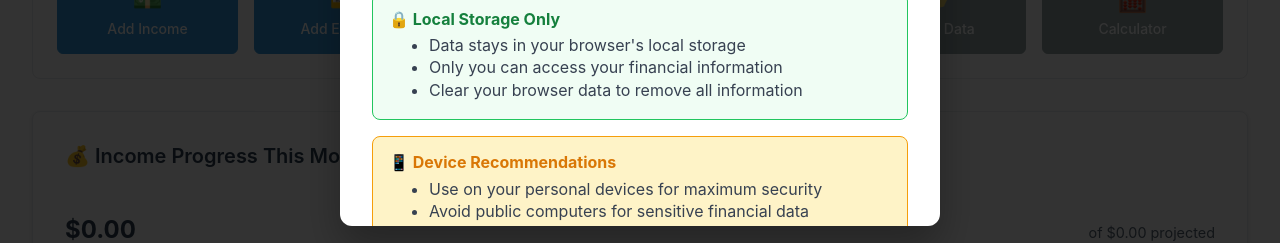
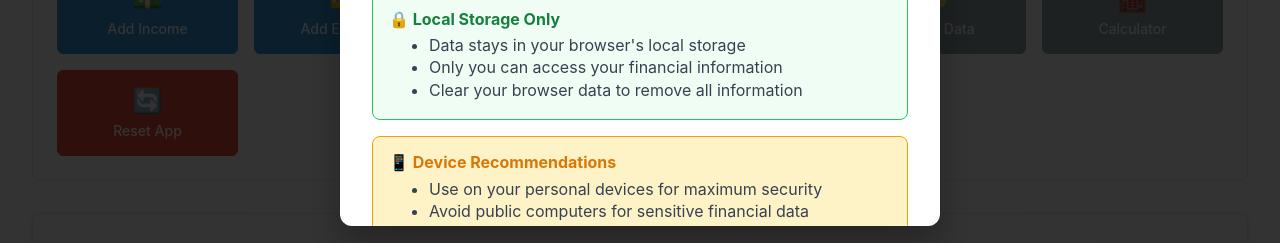
Before and after one commit to dshepstone/family-budget-react, a React (Create React App) app: page / in a window 1280 px wide. Shown: the part 494-737 px from the top of the page. Built offline with nearby package versions, Linux system fonts and the light colour scheme; no server answers.

Commit message:
updated application with a reset all button on the home page.

```diff
--- a/src/components/QuickActions.js
+++ b/src/components/QuickActions.js
@@ -1,4 +1,4 @@
-// src/components/QuickActions.js - Updated with proper button styling
+// src/components/QuickActions.js - Updated with proper button styling and Reset functionality
 import React, { useRef, useEffect } from 'react';
 import { useBudget } from '../context/BudgetContext';
 import Button from './ui/Button';
@@ -22,6 +22,8 @@ const QuickActions = () => {
           const hasImportIcon = buttonText.includes('📂');
           const hasExportText = buttonText.toLowerCase().includes('export');
           const hasImportText = buttonText.toLowerCase().includes('import');
+          const hasResetIcon = buttonText.includes('🔄');
+          const hasResetText = buttonText.toLowerCase().includes('reset');
 
           // Style Export buttons
           if (hasExportIcon || hasExportText) {
@@ -35,6 +37,13 @@ const QuickActions = () => {
             button.classList.add('js-import-btn');
             button.setAttribute('data-action', 'import');
             console.log('Applied import styling to:', buttonText);
+          }
+
+          // Style Reset buttons
+          if (hasResetIcon || hasResetText) {
+            button.classList.add('js-reset-btn');
+            button.setAttribute('data-action', 'reset');
+            console.log('Applied reset styling to:', buttonText);
           }
         });
       }
@@ -71,6 +80,45 @@ const QuickActions = () => {
       } catch (error) {
         console.error('Import failed:', error);
         alert('Import failed. Please check the file format and try again.');
+      }
+    }
+  };
+
+  const handleReset = () => {
+    const confirmed = window.confirm(
+      '⚠️ WARNING: This will permanently delete ALL your budget data!\n\n' +
+      'This includes:\n' +
+      '• All income entries\n' +
+      '• All monthly and annual expenses\n' +
+      '• All accounts and balances\n' +
+      '• Weekly planner data\n' +
+      '• All saved links and categories\n\n' +
+      'This action CANNOT be undone.\n\n' +
+      'Are you absolutely sure you want to reset everything to default?'
+    );
+
+    if (confirmed) {
+      const doubleConfirmed = window.confirm(
+        '🚨 FINAL CONFIRMATION\n\n' +
+        'You are about to lose ALL your data permanently!\n\n' +
+        'Click OK to proceed with the reset, or Cancel to keep your data.'
+      );
+
+      if (doubleConfirmed) {
+        try {
+          // Call the existing resetData action from the context
+          actions.resetData();
+
+          // Show success message
+          alert('✅ Application has been reset to default state.\n\nAll data has been cleared and you can start fresh.');
+
+          // Navigate back to home page after reset
+          actions.setCurrentPage('home');
+
+        } catch (error) {
+          console.error('Reset failed:', error);
+          alert('❌ Reset failed. Please try again or refresh the page.');
+        }
       }
     }
   };
@@ -125,6 +173,37 @@ const QuickActions = () => {
           background: linear-gradient(135deg, #047857 0%, #059669 100%) !important;
           transform: translateY(-3px) !important;
           box-shadow: 0 6px 20px rgba(5, 150, 105, 0.4) !important;
+        }
+
+        .quick-actions .js-reset-btn,
+        .quick-actions [data-action="reset"] {
+          background: linear-gradient(135deg, #dc2626 0%, #ef4444 100%) !important;
+          color: white !important;
+          font-weight: 600 !important;
+          border: 2px solid #dc2626 !important;
+          box-shadow: 0 4px 12px rgba(220, 38, 38, 0.3) !important;
+        }
+
+        .quick-actions .js-reset-btn:hover,
+        .quick-actions [data-action="reset"]:hover {
+          background: linear-gradient(135deg, #b91c1c 0%, #dc2626 100%) !important;
+          transform: translateY(-3px) !important;
+          box-shadow: 0 6px 20px rgba(220, 38, 38, 0.4) !important;
+        }
+
+        /* Add warning pulse animation for reset button */
+        .quick-actions .js-reset-btn,
+        .quick-actions [data-action="reset"] {
+          animation: subtle-pulse 3s ease-in-out infinite;
+        }
+
+        @keyframes subtle-pulse {
+          0%, 100% {
+            box-shadow: 0 4px 12px rgba(220, 38, 38, 0.3);
+          }
+          50% {
+            box-shadow: 0 4px 12px rgba(220, 38, 38, 0.5);
+          }
         }
       `}</style>
 
@@ -193,6 +272,17 @@ const QuickActions = () => {
           <span className="btn-icon">🧮</span>
           Calculator
         </Button>
+
+        <Button
+          variant="danger"
+          onClick={handleReset}
+          className="action-btn reset-data-btn js-reset-btn"
+          data-action="reset"
+          title="Reset all application data to default state"
+        >
+          <span className="btn-icon">🔄</span>
+          Reset App
+        </Button>
       </div>
 
       {/* Hidden file input for import */}
```
